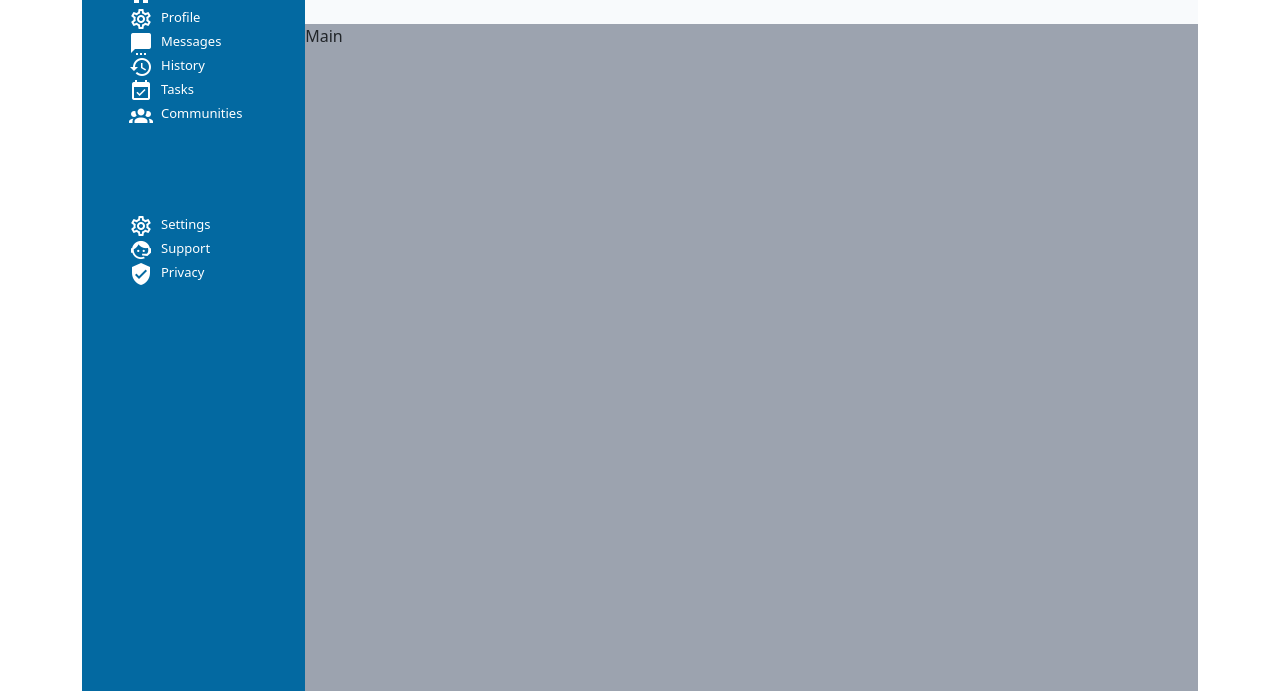
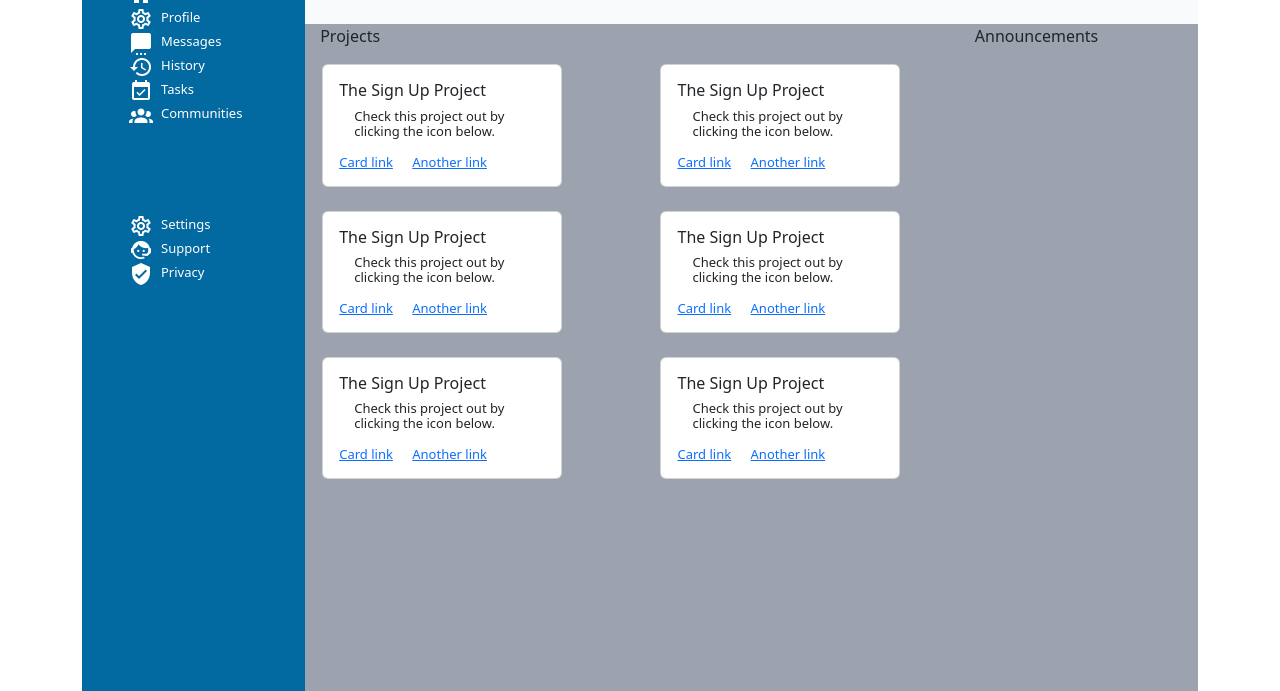
Before and after one commit to abuhanaan/odin-dash-board, a plain HTML site: page index.html in a window 1280 px wide. Shown: the part 109-800 px from the top of the page. Drawn offline with nearby package versions, Linux system fonts and the light colour scheme.

Commit message:
Leveraged upon bootstrap for the main section

```diff
--- a/index.html
+++ b/index.html
@@ -69,7 +69,78 @@
         </div>
 
 
-        <div class="main">Main</div>
+        <div class="main">
+            <div class="projects">
+                <p>Projects</p>
+                <div class="row row-cols-1 row-cols-md-2 g-4">
+                    <div class="col">
+                        <div class="card" style="width: 15rem;">
+                            <div class="card-body">
+                              <h6 class="card-title">The Sign Up Project</h6>
+                              <p class="card-text">Check this project out by clicking the icon below.</p>
+                              <a href="#" class="card-link">Card link</a>
+                              <a href="#" class="card-link">Another link</a>
+                            </div>
+                        </div>
+                    </div>
+                    <div class="col">
+                        <div class="card" style="width: 15rem;">
+                            <div class="card-body">
+                              <h6 class="card-title">The Sign Up Project</h6>
+                              <p class="card-text">Check this project out by clicking the icon below.</p>
+                              <a href="#" class="card-link">Card link</a>
+                              <a href="#" class="card-link">Another link</a>
+                            </div>
+                        </div>
+                    </div>
+                    <div class="col">
+                        <div class="card" style="width: 15rem;">
+                            <div class="card-body">
+                              <h6 class="card-title">The Sign Up Project</h6>
+                              <p class="card-text">Check this project out by clicking the icon below.</p>
+                              <a href="#" class="card-link">Card link</a>
+                              <a href="#" class="card-link">Another link</a>
+                            </div>
+                        </div>
+                    </div>
+                    <div class="col">
+                        <div class="card" style="width: 15rem;">
+                            <div class="card-body">
+                              <h6 class="card-title">The Sign Up Project</h6>
+                              <p class="card-text">Check this project out by clicking the icon below.</p>
+                              <a href="#" class="card-link">Card link</a>
+                              <a href="#" class="card-link">Another link</a>
+                            </div>
+                        </div>
+                    </div>
+                    <div class="col">
+                        <div class="card" style="width: 15rem;">
+                            <div class="card-body">
+                              <h6 class="card-title">The Sign Up Project</h6>
+                              <p class="card-text">Check this project out by clicking the icon below.</p>
+                              <a href="#" class="card-link">Card link</a>
+                              <a href="#" class="card-link">Another link</a>
+                            </div>
+                        </div>
+                    </div>
+                    <div class="col">
+                        <div class="card" style="width: 15rem;">
+                            <div class="card-body">
+                              <h6 class="card-title">The Sign Up Project</h6>
+                              <p class="card-text">Check this project out by clicking the icon below.</p>
+                              <a href="#" class="card-link">Card link</a>
+                              <a href="#" class="card-link">Another link</a>
+                            </div>
+                        </div>
+                    </div>
+                </div>
+
+            </div>
+
+            <div class="announcements">
+                <p>Announcements</p>
+            </div>
+        </div>
     </div>
 </body>
 </html>
--- a/styles.css
+++ b/styles.css
@@ -186,4 +186,28 @@ body {
     grid-column: 2 / 3;
     grid-row: 2 / 3;
     background-color: #9ca3af;
+    display: grid;
+    grid-template-columns: 3fr 1fr;
+    /* gap: 5px; */
 }
+
+.main .projects {
+    grid-column: 1 / 2;
+    /* display: grid;
+    grid-template-columns: 1fr 1fr; */
+    /* gap: 5px; */
+}
+
+.main .projects p {
+    margin-left: 15px;
+}
+
+.main .projects .row {
+    margin-left: 5px;
+    font-size: small;
+    line-height: 15px;
+}
+
+.main .announcements {
+    grid-column: 2 / 3;
+}
```
